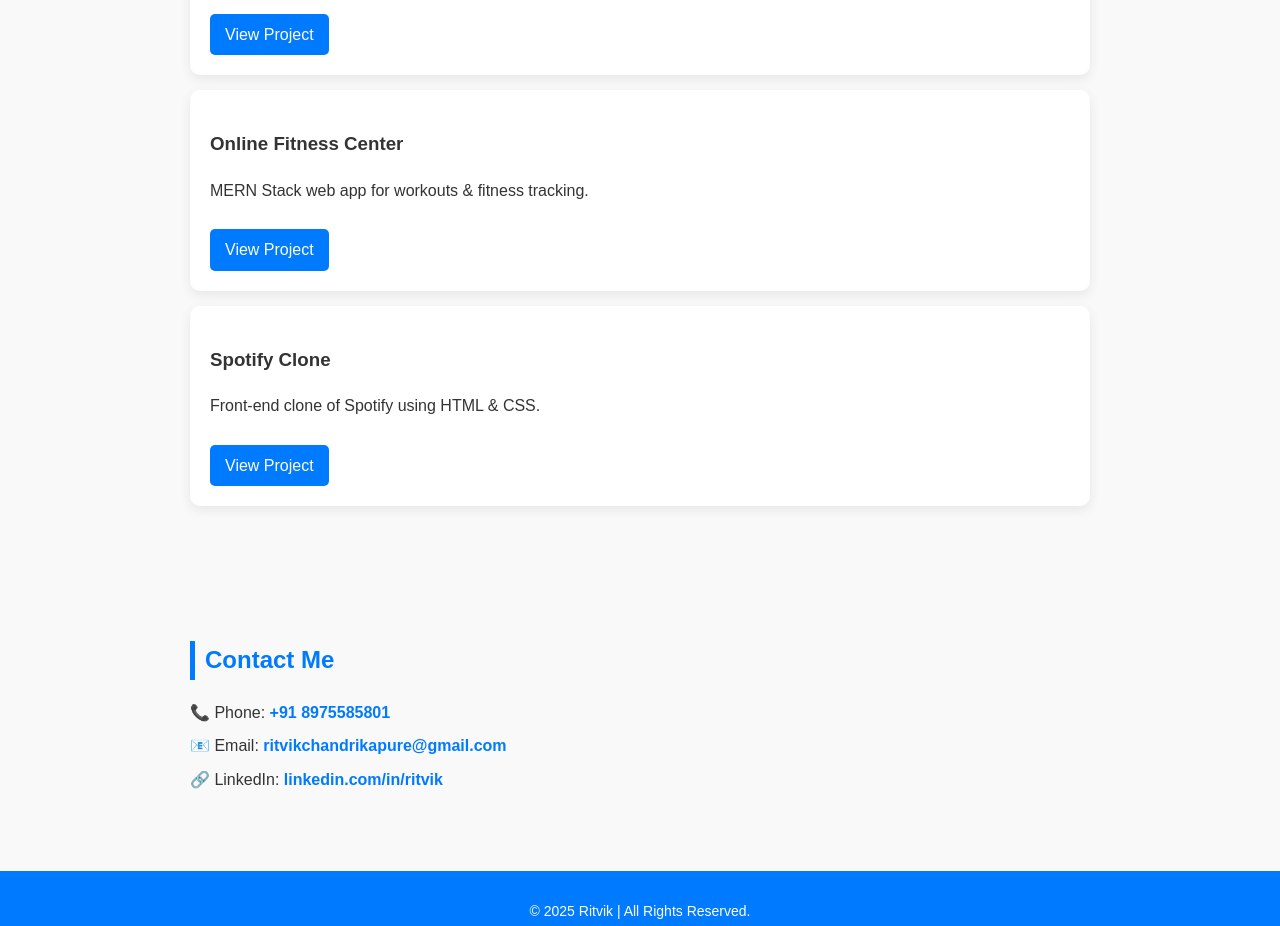
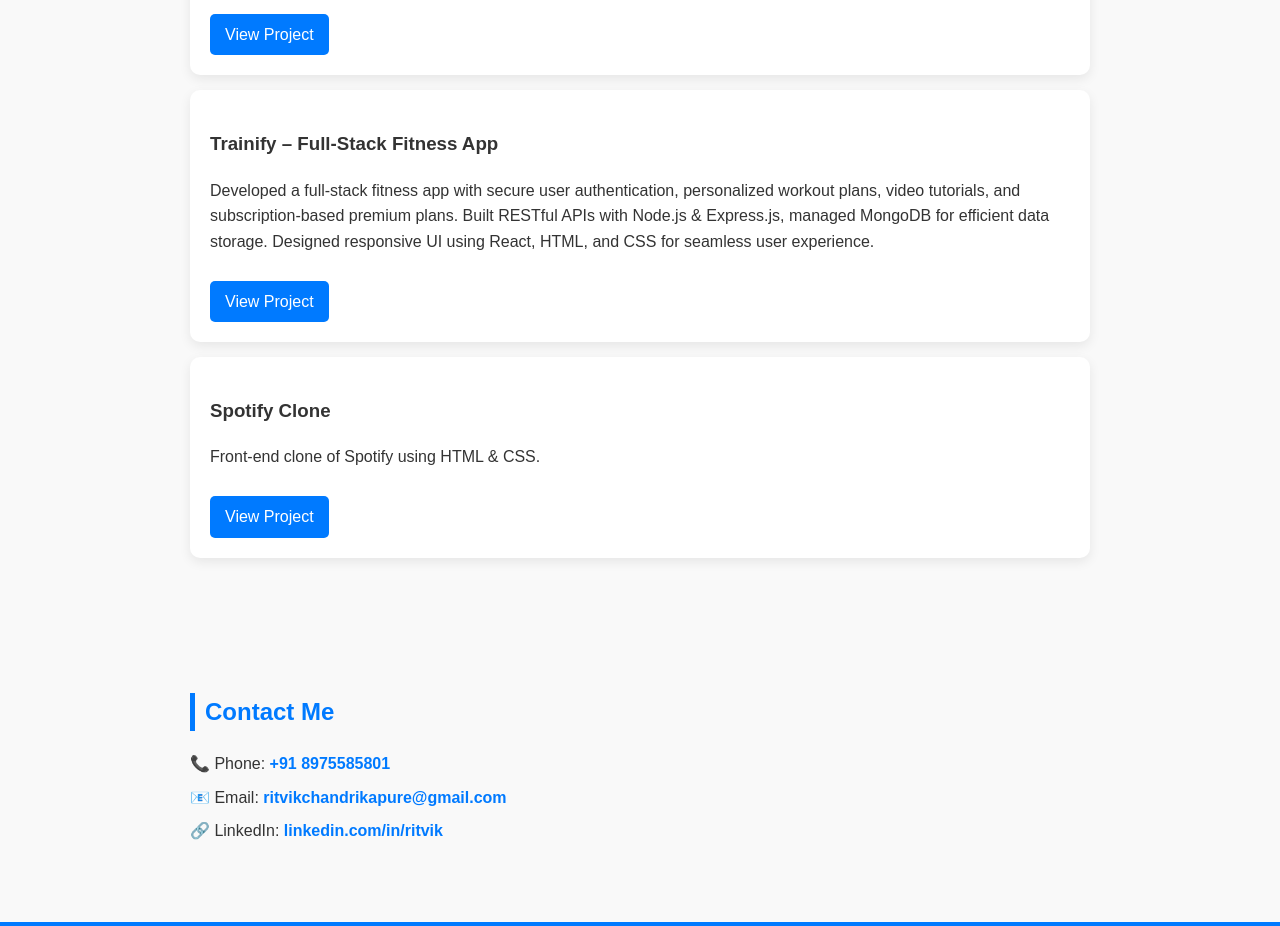
Before and after one commit to ritvik89/portfolio, a React (Vite) app: page / in a window 1280 px wide. Shown: the part 2420-3346 px from the top of the page. Built offline with nearby package versions, Linux system fonts and the light colour scheme.

Commit message:
changes in app.jsx

```diff
--- a/src/App.jsx
+++ b/src/App.jsx
@@ -101,9 +101,16 @@ function App() {
           </a>
         </div>
         <div className="project-card">
-          <h3>Online Fitness Center</h3>
-          <p>MERN Stack web app for workouts & fitness tracking.</p>
-          <a href="https://github.com/ritvik89/online-fitness-center.git" target="_blank" rel="noreferrer">
+          <h3>Trainify – Full-Stack Fitness App</h3>
+          <p>Developed a full-stack fitness app with secure user authentication,
+             personalized workout plans, video tutorials,
+
+            and subscription-based premium plans.
+
+            Built RESTful APIs with Node.js & Express.js, managed MongoDB for efficient data storage.
+
+            Designed responsive UI using React, HTML, and CSS for seamless user experience.</p>
+          <a href="https://github.com/ritvik89/Trainify.git" target="_blank" rel="noreferrer">
             View Project
           </a>
         </div>
```
Lines whose indentation alone changed are shown as unchanged.
